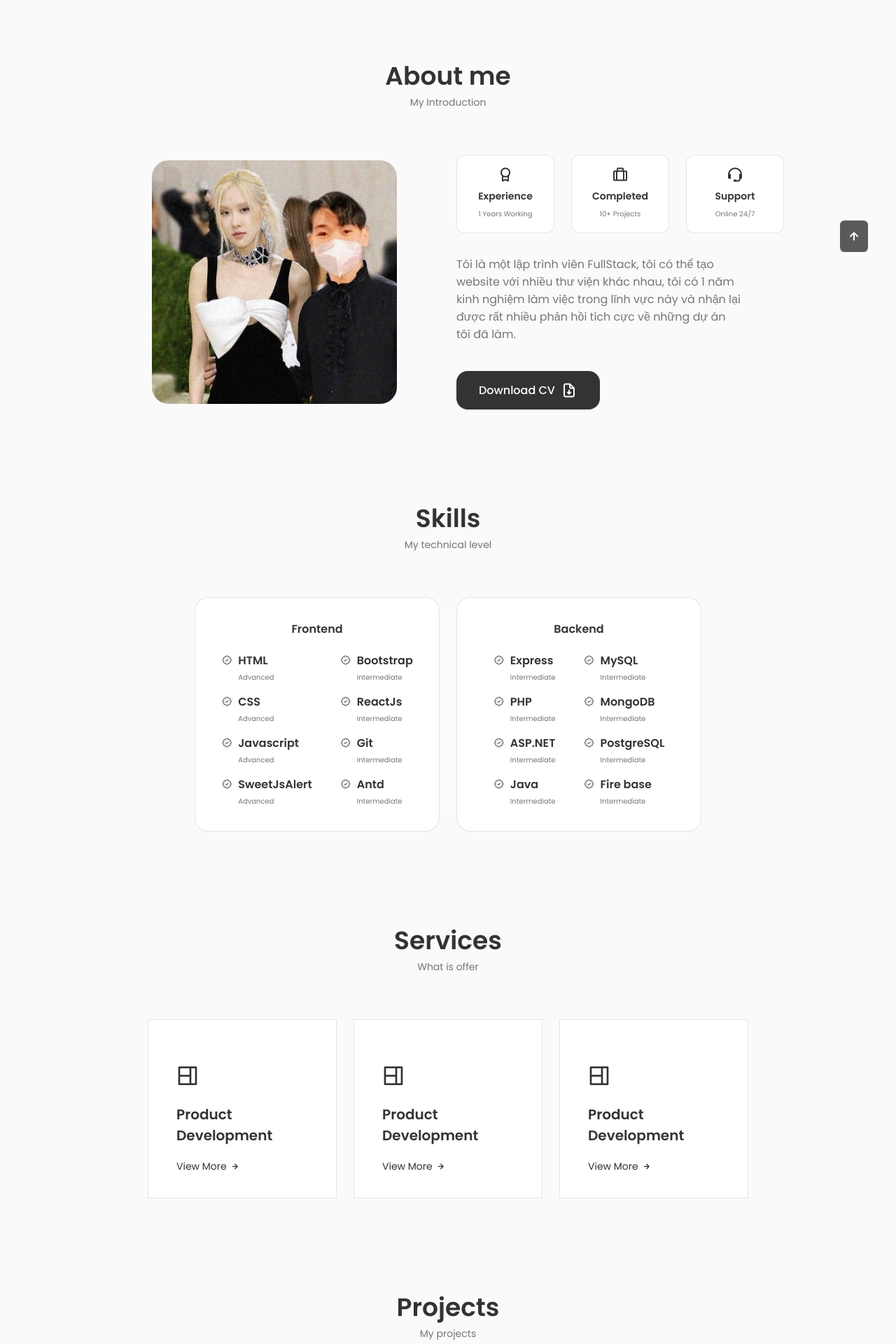
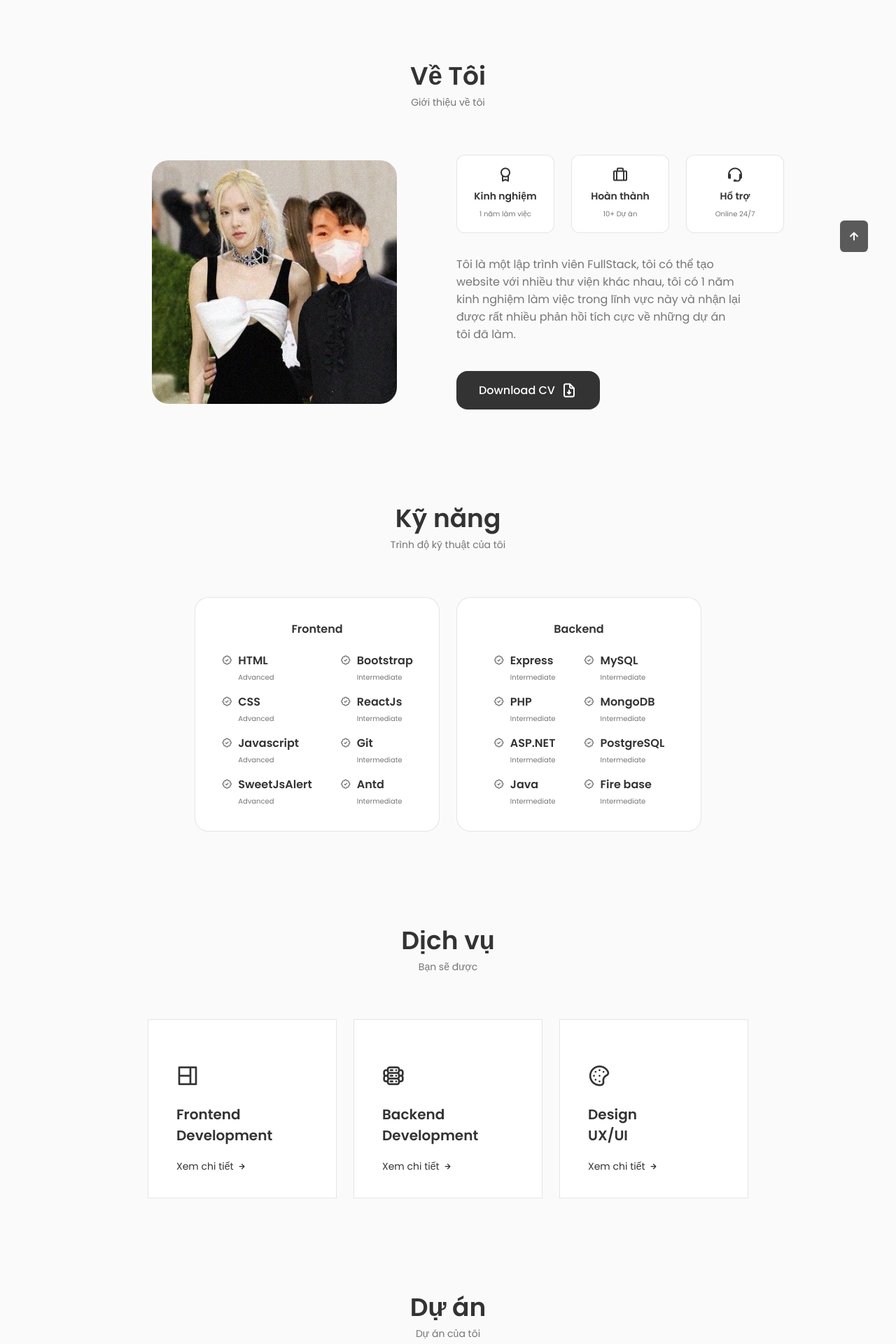
Before and after one commit to TaiLe1101/DevT-Blog-Ui, a React (Create React App) app: page / in a window 1280 px wide. Shown: the part 600-2520 px from the top of the page at 70% size. Built offline with nearby package versions, Linux system fonts and the light colour scheme; no server answers.

Commit message:
convert to lang VN

```diff
--- a/package.json
+++ b/package.json
@@ -13,6 +13,7 @@
     "@types/node": "^16.18.27",
     "@types/react": "^18.2.6",
     "@types/react-dom": "^18.2.4",
+    "antd": "^5.5.1",
     "axios": "^1.4.0",
     "classnames": "^2.3.2",
     "emailjs-com": "^3.2.0",
@@ -58,6 +59,7 @@
     ]
   },
   "devDependencies": {
+    "@types/antd": "^1.0.0",
     "@types/axios": "^0.14.0",
     "@types/react-router-dom": "^5.3.3",
     "@types/swiper": "^6.0.0",
--- a/src/components/About/About.tsx
+++ b/src/components/About/About.tsx
@@ -14,9 +14,9 @@ const cxm = classNames.bind(portfolioStyles);
 function About() {
     return (
         <div className={`${cx('about')} ${cxm('section')}`} id="about">
-            <h2 className={`${cxm('section__title')}`}>About me</h2>
+            <h2 className={`${cxm('section__title')}`}>Về Tôi</h2>
             <span className={`${cxm('section__subtitle')}`}>
-                My Introduction
+                Giới thiệu về tôi
             </span>
 
             <div
--- a/src/components/About/components/Info/Info.tsx
+++ b/src/components/About/components/Info/Info.tsx
@@ -11,17 +11,17 @@ function Info() {
         <div className={`${cx('about__info')} ${cxm('grid')}`}>
             <div className={cx('about__box')}>
                 <i className={`bx bx-award ${cx('about__icon')}`}></i>
-                <h3 className={cx('about__title')}>Experience</h3>
-                <span className={cx('about__subtitle')}>1 Years Working</span>
+                <h3 className={cx('about__title')}>Kinh nghiệm</h3>
+                <span className={cx('about__subtitle')}>1 năm làm việc</span>
             </div>
             <div className={cx('about__box')}>
                 <i className={`bx bx-briefcase-alt ${cx('about__icon')}`}></i>
-                <h3 className={cx('about__title')}>Completed</h3>
-                <span className={cx('about__subtitle')}>10+ Projects</span>
+                <h3 className={cx('about__title')}>Hoàn thành</h3>
+                <span className={cx('about__subtitle')}>10+ Dự án</span>
             </div>
             <div className={cx('about__box')}>
                 <i className={`bx bx-support ${cx('about__icon')}`}></i>
-                <h3 className={cx('about__title')}>Support</h3>
+                <h3 className={cx('about__title')}>Hổ trợ</h3>
                 <span className={cx('about__subtitle')}>Online 24/7</span>
             </div>
         </div>
--- a/src/components/Contact/Contact.tsx
+++ b/src/components/Contact/Contact.tsx
@@ -80,8 +80,10 @@ function Contact() {
 
     return (
         <div className={`${cx('contact')} ${cxm('section')}`} id="contact">
-            <h2 className={`${cxm('section__title')}`}>Get in touch</h2>
-            <span className={`${cxm('section__subtitle')}`}>Contact me</span>
+            <h2 className={`${cxm('section__title')}`}>Liên lạc</h2>
+            <span className={`${cxm('section__subtitle')}`}>
+                Liên hệ đặt hàng với tôi
+            </span>
 
             <div
                 className={`${cx('contact__container')} ${cxm(
@@ -90,7 +92,9 @@ function Contact() {
                 )}`}
             >
                 <div className={cx('contact__content')}>
-                    <h3 className={cx('contact__title')}>Talk to me</h3>
+                    <h3 className={cx('contact__title')}>
+                        Phương thức liên hệ
+                    </h3>
 
                     <div className={cx('contact__info')}>
                         <div className={cx('contact__card')}>
@@ -178,7 +182,7 @@ function Contact() {
 
                 <div className={cx('contact__content')}>
                     <h3 className={cx('contact__title')}>
-                        Write me your project
+                        Mô tả dự án của bạn
                     </h3>
 
                     <form
@@ -188,13 +192,13 @@ function Contact() {
                     >
                         <div className={cx('contact__form-div')}>
                             <label className={cx('contact__form-tag')}>
-                                Name
+                                Họ và Tên
                             </label>
                             <input
                                 type="text"
                                 name="name"
                                 className={cx('contact__form-input')}
-                                placeholder="Insert your name"
+                                placeholder="Họ và tên của bạn..."
                                 onChange={(e) =>
                                     setDataForm((prev) => ({
                                         ...prev,
@@ -212,7 +216,7 @@ function Contact() {
                                 type="text"
                                 name="email"
                                 className={cx('contact__form-input')}
-                                placeholder="Insert your mail"
+                                placeholder="customer@gmail.com"
                                 onChange={(e) =>
                                     setDataForm((prev) => ({
                                         ...prev,
@@ -229,14 +233,14 @@ function Contact() {
                             )}
                         >
                             <label className={cx('contact__form-tag')}>
-                                Project
+                                Mô tả về dự án
                             </label>
                             <textarea
                                 name="project"
                                 cols={30}
                                 rows={10}
                                 className={cx('contact__form-input')}
-                                placeholder="Insert your project"
+                                placeholder="Mô tả về dự án của bạn..."
                                 onChange={(e) =>
                                     setDataForm((prev) => ({
                                         ...prev,
@@ -247,7 +251,7 @@ function Contact() {
                         </div>
 
                         <Button
-                            text="Send Message"
+                            text="Gửi yêu cầu"
                             icon={
                                 <i
                                     className={`bx bx-send ${cx(
--- a/src/components/Portfolio/Portfolio.tsx
+++ b/src/components/Portfolio/Portfolio.tsx
@@ -11,8 +11,8 @@ const cxm = classNames.bind(portfolioStyles);
 function Portfolio() {
     return (
         <div className={`${cx('portfolio')} ${cxm('section')}`} id="portfolio">
-            <h2 className={`${cxm('section__title')}`}>Projects</h2>
-            <span className={`${cxm('section__subtitle')}`}>My projects</span>
+            <h2 className={`${cxm('section__title')}`}>Dự án</h2>
+            <span className={`${cxm('section__subtitle')}`}>Dự án của tôi</span>
 
             <Projects></Projects>
         </div>
--- a/src/components/Qualification/Qualification.tsx
+++ b/src/components/Qualification/Qualification.tsx
@@ -12,8 +12,10 @@ function Qualification() {
 
     return (
         <div className={`${cx('qualification')} ${cxm('section')}`}>
-            <h2 className={`${cxm('section__title')}`}>Qualification</h2>
-            <span className={`${cxm('section__subtitle')}`}>What is offer</span>
+            <h2 className={`${cxm('section__title')}`}>Trình độ chuyên môn</h2>
+            <span className={`${cxm('section__subtitle')}`}>
+                Trình độ của tôi
+            </span>
 
             <div
                 className={`${cx('qualification__container')} ${cxm(
--- a/src/components/Services/Services.tsx
+++ b/src/components/Services/Services.tsx
@@ -20,8 +20,8 @@ function Services() {
 
     return (
         <div className={`${cx('services')} ${cxm('section')}`} id="services">
-            <h2 className={`${cxm('section__title')}`}>Services</h2>
-            <span className={`${cxm('section__subtitle')}`}>What is offer</span>
+            <h2 className={`${cxm('section__title')}`}>Dịch vụ</h2>
+            <span className={`${cxm('section__subtitle')}`}>Bạn sẽ được</span>
 
             <div
                 className={`${cx('services__container')} ${cxm(
@@ -37,7 +37,7 @@ function Services() {
                             )}`}
                         ></i>
                         <h3 className={cx('services__title')}>
-                            Product <br /> Development
+                            Frontend <br /> Development
                         </h3>
                     </div>
 
@@ -47,7 +47,7 @@ function Services() {
                             handleShowModal(1);
                         }}
                     >
-                        View More
+                        Xem chi tiết
                         <i
                             className={`uil uil-arrow-right ${cx(
                                 'services__button-icon'
@@ -68,10 +68,11 @@ function Services() {
                                 onClick={handleCloseModal}
                             ></i>
                             <h3 className={cx('services__modal-title')}>
-                                Website đầu tiên
+                                Các ưu đãi
                             </h3>
                             <p className={cx('services__modal-description')}>
-                                Sản phẩm đầu tay
+                                Phục vụ tận tâm, làm việc thoải mái,giá cả phải
+                                chăng
                             </p>
 
                             <ul
@@ -86,7 +87,7 @@ function Services() {
                                         )}`}
                                     ></i>
                                     <p className={cx('services__modal-info')}>
-                                        I develop user interface
+                                        Thiết kế website theo yêu cầu
                                     </p>
                                 </li>
 
@@ -97,7 +98,7 @@ function Services() {
                                         )}`}
                                     ></i>
                                     <p className={cx('services__modal-info')}>
-                                        I develop user interface
+                                        Xây dụng website theo yêu cầu
                                     </p>
                                 </li>
 
@@ -108,7 +109,8 @@ function Services() {
                                         )}`}
                                     ></i>
                                     <p className={cx('services__modal-info')}>
-                                        I develop user interface
+                                        Hoàn trả 100% tiền nếu không hoàn thành
+                                        dự án
                                     </p>
                                 </li>
                             </ul>
@@ -118,12 +120,12 @@ function Services() {
                 <div className={cx('services__content')}>
                     <div>
                         <i
-                            className={`uil uil-web-grid ${cx(
+                            className={`uil uil-servers ${cx(
                                 'services__icon'
                             )}`}
                         ></i>
                         <h3 className={cx('services__title')}>
-                            Product <br /> Development
+                            Backend <br /> Development
                         </h3>
                     </div>
 
@@ -131,7 +133,7 @@ function Services() {
                         className={cx('services__button')}
                         onClick={() => handleShowModal(2)}
                     >
-                        View More
+                        Xem chi tiết
                         <i
                             className={`uil uil-arrow-right ${cx(
                                 'services__button-icon'
@@ -152,10 +154,11 @@ function Services() {
                                 onClick={handleCloseModal}
                             ></i>
                             <h3 className={cx('services__modal-title')}>
-                                Website thứ 2
+                                Các ưu đãi
                             </h3>
                             <p className={cx('services__modal-description')}>
-                                Sản phẩm thứ 2
+                                Phục vụ tận tâm, làm việc thoải mái,giá cả phải
+                                chăng
                             </p>
 
                             <ul
@@ -170,7 +173,7 @@ function Services() {
                                         )}`}
                                     ></i>
                                     <p className={cx('services__modal-info')}>
-                                        I develop user interface
+                                        Phát triển chức năng theo yêu cầu
                                     </p>
                                 </li>
 
@@ -181,18 +184,8 @@ function Services() {
                                         )}`}
                                     ></i>
                                     <p className={cx('services__modal-info')}>
-                                        I develop user interface
-                                    </p>
-                                </li>
-
-                                <li className={cx('services__modal-service')}>
-                                    <i
-                                        className={`uil uil-check-circle ${cx(
-                                            'services__modal-icon'
-                                        )}`}
-                                    ></i>
-                                    <p className={cx('services__modal-info')}>
-                                        I develop user interface
+                                        Phân tích và đưa ra chức năng hợp lý cho
+                                        sản phẩm
                                     </p>
                                 </li>
                             </ul>
@@ -202,12 +195,12 @@ function Services() {
                 <div className={cx('services__content')}>
                     <div>
                         <i
-                            className={`uil uil-web-grid ${cx(
+                            className={`uil uil-palette ${cx(
                                 'services__icon'
                             )}`}
                         ></i>
                         <h3 className={cx('services__title')}>
-                            Product <br /> Development
+                            Design <br /> UX/UI
                         </h3>
                     </div>
 
@@ -215,7 +208,7 @@ function Services() {
                         className={cx('services__button')}
                         onClick={() => handleShowModal(3)}
                     >
-                        View More
+                        Xem chi tiết
                         <i
                             className={`uil uil-arrow-right ${cx(
                                 'services__button-icon'
@@ -236,10 +229,11 @@ function Services() {
                                 onClick={handleCloseModal}
                             ></i>
                             <h3 className={cx('services__modal-title')}>
-                                Website thứ 3
+                                Các ưu đãi
                             </h3>
                             <p className={cx('services__modal-description')}>
-                                Sản phẩm thứ 3
+                                Phục vụ tận tâm, làm việc thoải mái,giá cả phải
+                                chăng
                             </p>
 
                             <ul
@@ -254,7 +248,7 @@ function Services() {
                                         )}`}
                                     ></i>
                                     <p className={cx('services__modal-info')}>
-                                        I develop user interface
+                                        Xây dựng và thiết kế website chuẩn UX
                                     </p>
                                 </li>
 
@@ -265,7 +259,7 @@ function Services() {
                                         )}`}
                                     ></i>
                                     <p className={cx('services__modal-info')}>
-                                        I develop user interface
+                                        UI hợp với thời đại phát triển công nghệ
                                     </p>
                                 </li>
 
@@ -276,7 +270,8 @@ function Services() {
                                         )}`}
                                     ></i>
                                     <p className={cx('services__modal-info')}>
-                                        I develop user interface
+                                        Kết hợp Responsive tăng trả nghiệm người
+                                        dùng ở mọi thiết bị
                                     </p>
                                 </li>
                             </ul>
--- a/src/components/Skills/Skills.tsx
+++ b/src/components/Skills/Skills.tsx
@@ -11,9 +11,9 @@ const cxm = classNames.bind(portfolioStyles);
 function Skills() {
     return (
         <div className={`${cx('skills')} ${cxm('section')}`} id="skills">
-            <h2 className={`${cxm('section__title')}`}>Skills</h2>
+            <h2 className={`${cxm('section__title')}`}>Kỹ năng</h2>
             <span className={`${cxm('section__subtitle')}`}>
-                My technical level
+                Trình độ kỹ thuật của tôi
             </span>
 
             <div
--- a/src/pages/Admin/Admin.tsx
+++ b/src/pages/Admin/Admin.tsx
@@ -1,3 +1,4 @@
+import { Row } from 'antd';
 import classNames from 'classnames/bind';
 
 import styles from './Admin.module.scss';
@@ -6,9 +7,9 @@ const cx = classNames.bind(styles);
 
 function Admin() {
     return (
-        <>
-            <div className={cx('wrapper')}>Admin component</div>
-        </>
+        <div className={cx('admin')}>
+            <Row></Row>
+        </div>
     );
 }
 
```
Also changed, not shown: 1 other file (tests, documents, lock files or other folders).
